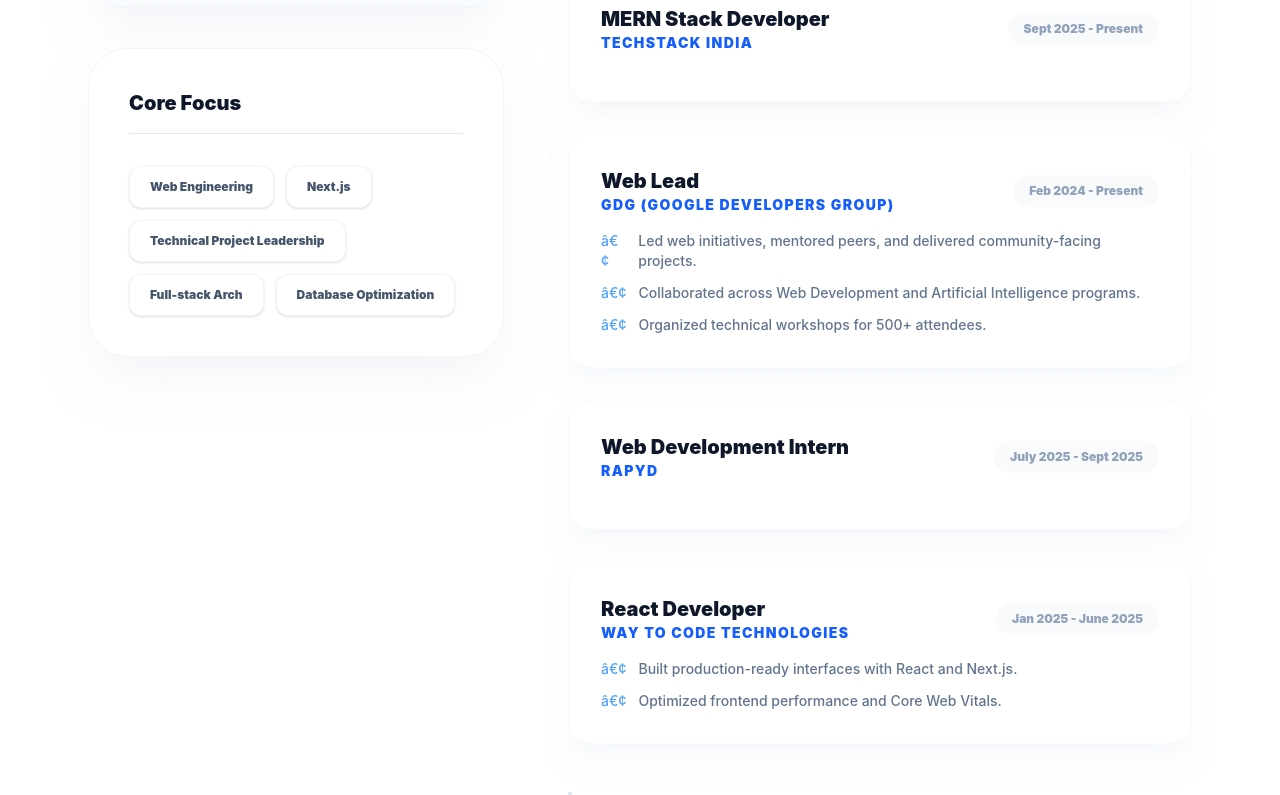
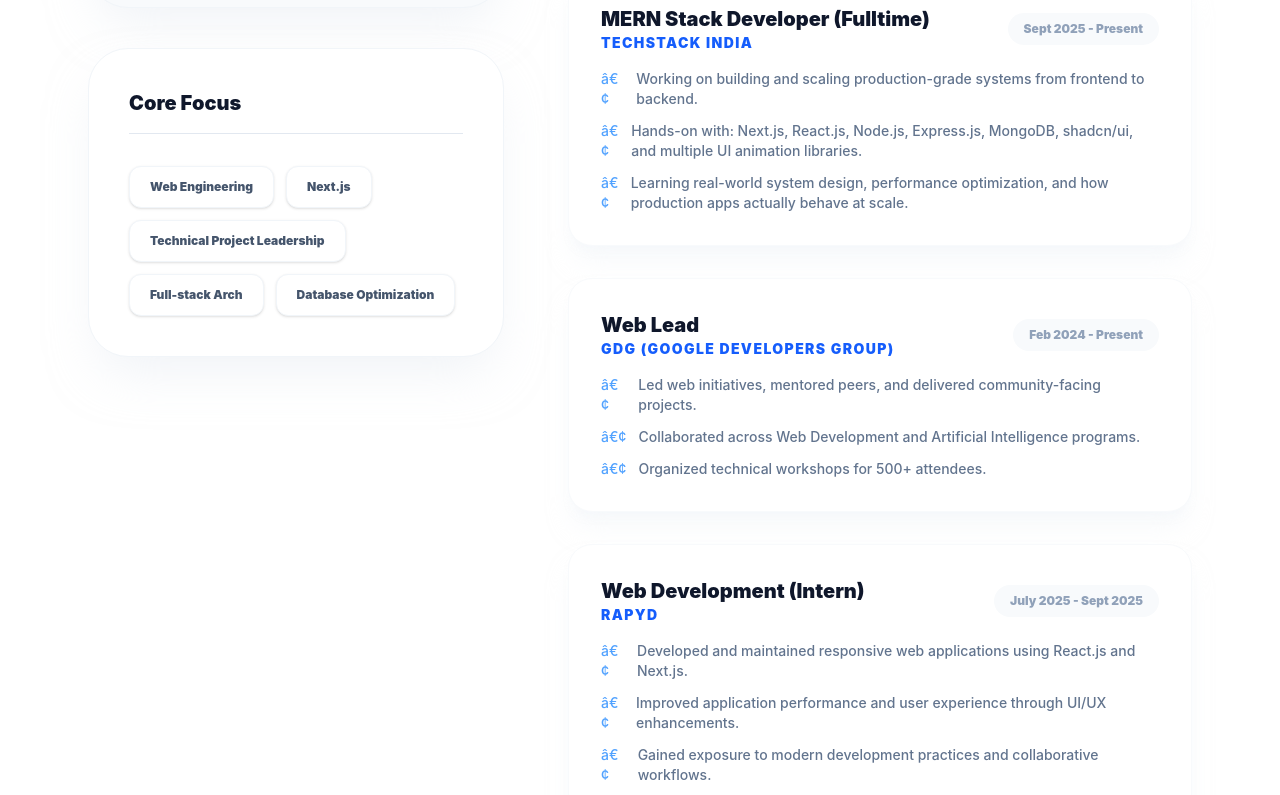
Before and after one commit to KarmPandya007/Karm-Pandya-Portfolio, a React (Vite) app: page / in a window 1280 px wide. Shown: the part 1580-2375 px from the top of the page. Built offline with nearby package versions, Linux system fonts and the light colour scheme.

Commit message:
updated the projects and experience part

```diff
--- a/src/components/About.jsx
+++ b/src/components/About.jsx
@@ -27,9 +27,14 @@
 const experience = [
   {
     company: "TechStack India",
-    role: "MERN Stack Developer",
+    role: "MERN Stack Developer (Fulltime)",
     dates: "Sept 2025 - Present",
     location: "Ahmedabad, India",
+    highlights: [
+      "Working on building and scaling production-grade systems from frontend to backend.",
+      "Hands-on with: Next.js, React.js, Node.js, Express.js, MongoDB, shadcn/ui, and multiple UI animation libraries.",
+      "Learning real-world system design, performance optimization, and how production apps actually behave at scale."
+    ],
   },
   {
     company: "GDG (Google Developers Group)",
@@ -44,13 +49,18 @@
   },
   {
     company: "RAPYD",
-    role: "Web Development Intern",
+    role: "Web Development (Intern)",
     dates: "July 2025 - Sept 2025",
     location: "Ahmedabad, India",
+    highlights: [
+      "Developed and maintained responsive web applications using React.js and Next.js.",
+      "Improved application performance and user experience through UI/UX enhancements.",
+      "Gained exposure to modern development practices and collaborative workflows.",
+    ],
   },
   {
     company: "Way To Code Technologies",
-    role: "React Developer",
+    role: "React Developer (Trainee)",
     dates: "Jan 2025 - June 2025",
     location: "Ahmedabad, India",
     highlights: [
--- a/src/components/Projects.jsx
+++ b/src/components/Projects.jsx
@@ -3,13 +3,14 @@
 import mosointeriorphoto2 from "../assets/ProjectPhotos/mosointeriorphoto2.png";
 import scenicphoto1 from "../assets/ProjectPhotos/scenicphoto1.png";
 import bookhivephoto from "../assets/ProjectPhotos/BookHive Photo .png";
+import crudapisphoto from "../assets/ProjectPhotos/crudapisphoto.png";
 import { motion } from "framer-motion";
 
 const projects = [
   {
     title: "Book Hive",
     description:
-      "A library-management frontend demonstrating CRUD operations and UI patterns.",
+      "A library-management system built using Next.js, ShadCN, Express and MongoDB demonstrating CRUD operation with Authentication and UI patterns.",
     type: "Library",
     image: bookhivephoto,
     link: "https://book-hive-frontend-library-manageme.vercel.app/",
@@ -21,6 +22,14 @@
     type: "Creative Agency",
     image: scenicphoto1,
     link: "https://scenic-react-tailwind.vercel.app/",
+  },
+  {
+    title: "CRUD APIs",
+    description:
+      "Production-style CRUD REST API using Node.js and Express.js, focusing on scalable architecture, clean routing, middleware patterns, and backend best practices.",
+    type: "Crud APIs with Authentication and Rate limiting",
+    image: crudapisphoto,
+    link: "https://github.com/KarmPandya007/Express-crud-apis",
   },
   {
     title: "Foodie's Hub",
```
Also changed, not shown: src/assets/ProjectPhotos/crudapisphoto.png (added).
